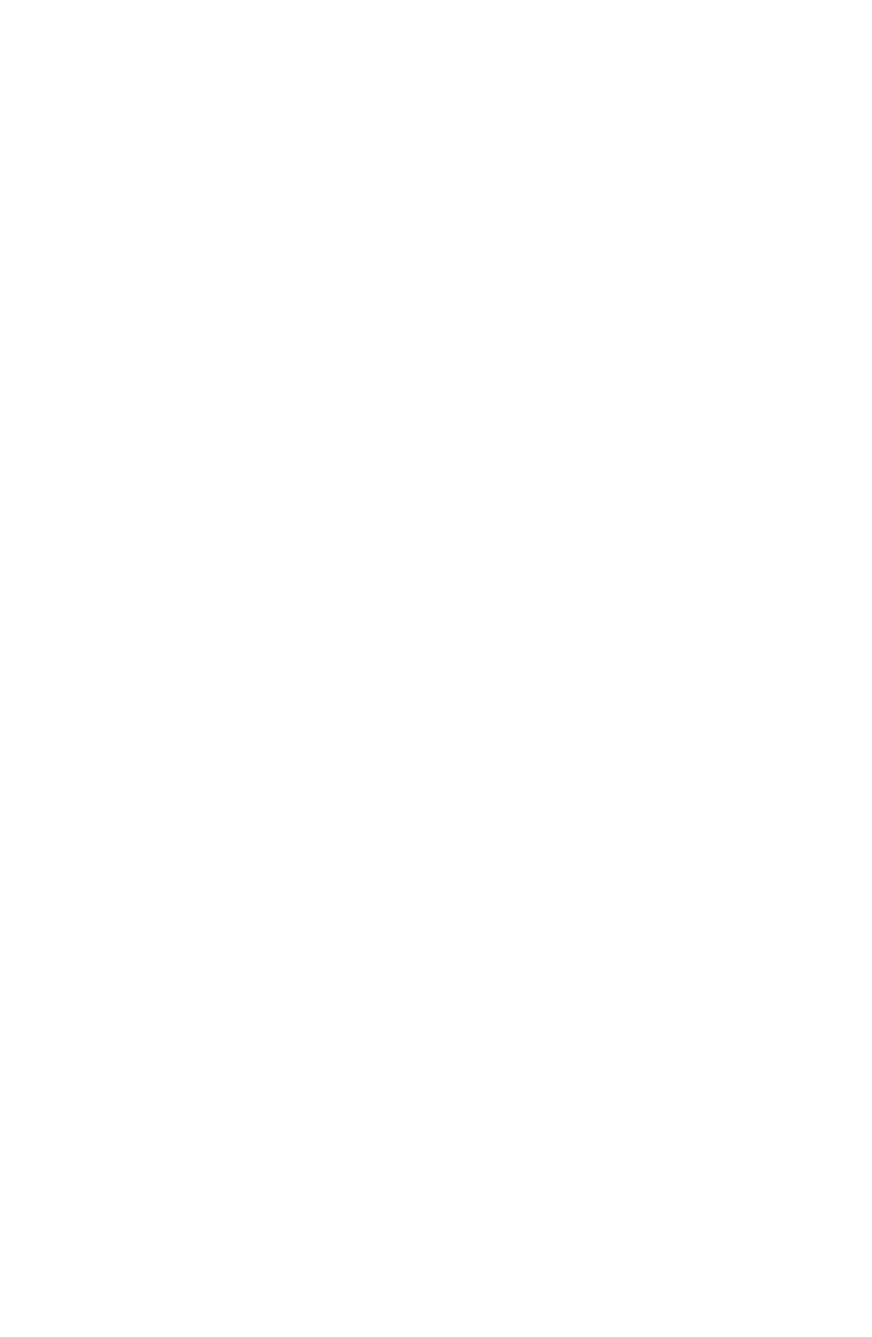
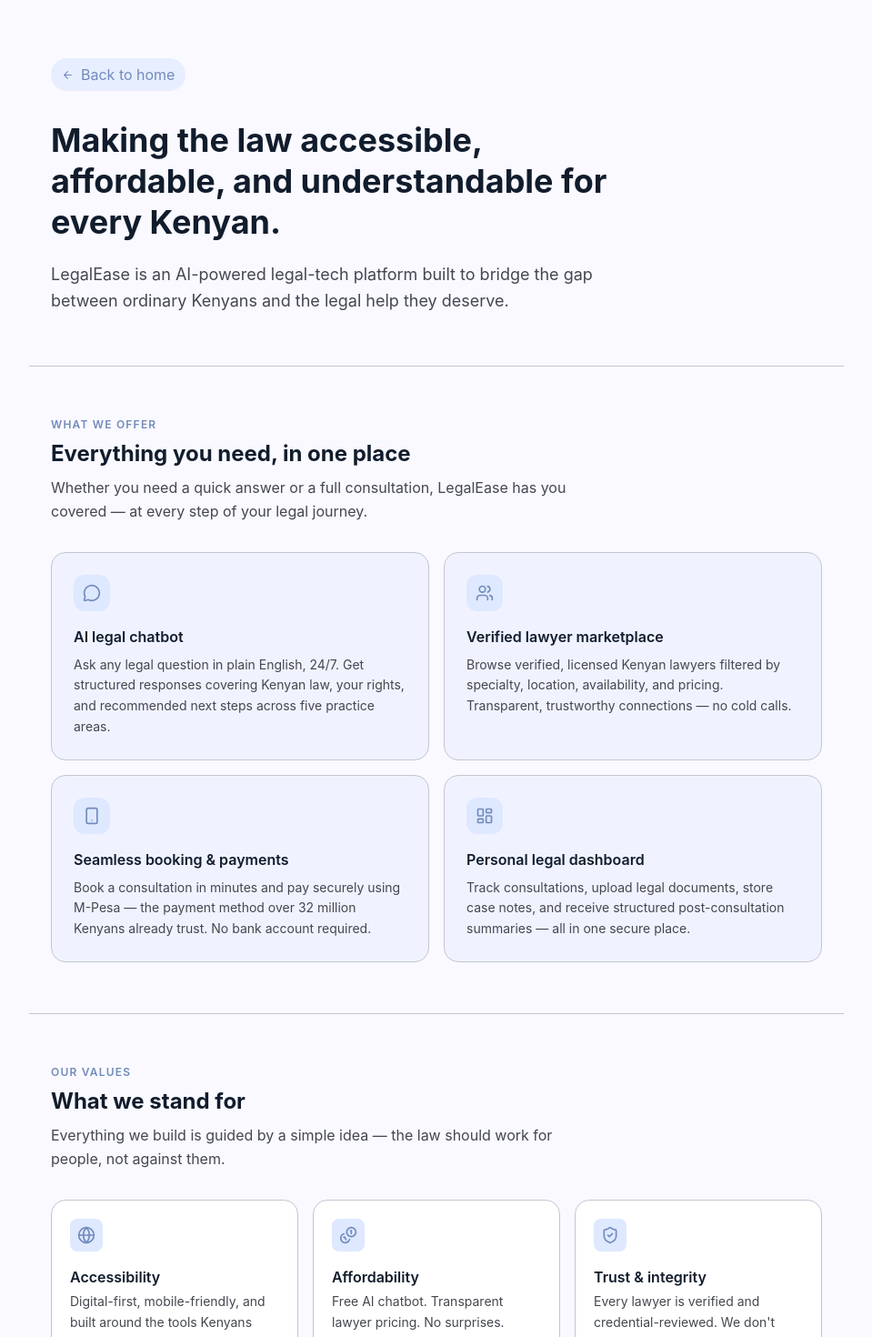
Before and after one commit to kuria300/frontend_LegalEase, a React (Vite) app: page /about in a window 1280 px wide. Before the commit this address had no page. Shown: the top 1470 px of the page at 91% size, without its empty margins (160-1119 px from the left). Before the commit the page ends 800 px from the top, so only its background shows below. Built offline with nearby package versions, Linux system fonts and the light colour scheme.

Commit message:
added about page

```diff
--- a/src/App.jsx
+++ b/src/App.jsx
@@ -20,6 +20,7 @@
 import ProtectedRoute from "./ProtectedRoute"
 import ClientChat from "./pages/chat/ClientChat"
 import ClientConsult from "./pages/client/ClientConsult"
+import AboutPage from "./pages/about/About"
 
 
 function App() {
@@ -33,6 +34,7 @@
         <Route path='/application-pending' element={<ApplicationPending />}/>
         <Route path="/email-otp" element={<Emailotp />} />
         <Route path='/apply' element={<LawyerApplication />}/>
+        <Route path='/about' element={<AboutPage />}/>
 
 
         <Route element={<ProtectedRoute allRoles={['CLIENT']} />}>
--- /dev/null
+++ b/src/pages/about/About.jsx
@@ -0,0 +1,120 @@
+import { Scale, MessageCircle, Users, Smartphone, LayoutDashboard, Globe, Coins, ShieldCheck, Lightbulb, Lock, ArrowLeft } from "lucide-react";
+import Footer from "../../components/layout/Footer";
+import { useNavigate } from "react-router-dom";
+
+const offerings = [
+  {
+    icon: <MessageCircle size={20} />,
+    title: "AI legal chatbot",
+    desc: "Ask any legal question in plain English, 24/7. Get structured responses covering Kenyan law, your rights, and recommended next steps across five practice areas.",
+  },
+  {
+    icon: <Users size={20} />,
+    title: "Verified lawyer marketplace",
+    desc: "Browse verified, licensed Kenyan lawyers filtered by specialty, location, availability, and pricing. Transparent, trustworthy connections — no cold calls.",
+  },
+  {
+    icon: <Smartphone size={20} />,
+    title: "Seamless booking & payments",
+    desc: "Book a consultation in minutes and pay securely using M-Pesa — the payment method over 32 million Kenyans already trust. No bank account required.",
+  },
+  {
+    icon: <LayoutDashboard size={20} />,
+    title: "Personal legal dashboard",
+    desc: "Track consultations, upload legal documents, store case notes, and receive structured post-consultation summaries — all in one secure place.",
+  },
+];
+
+const values = [
+  { icon: <Globe size={20} />, title: "Accessibility", desc: "Digital-first, mobile-friendly, and built around the tools Kenyans already use." },
+  { icon: <Coins size={20} />, title: "Affordability", desc: "Free AI chatbot. Transparent lawyer pricing. No surprises." },
+  { icon: <ShieldCheck size={20} />, title: "Trust & integrity", desc: "Every lawyer is verified and credential-reviewed. We don't guess — we verify." },
+  { icon: <Lightbulb size={20} />, title: "Empowerment", desc: "We make sure you understand your rights first. An informed citizen is an empowered citizen." },
+  { icon: <Lock size={20} />, title: "Privacy & security", desc: "Compliant with Kenya's Data Protection Act (2019). Your legal matters stay private." },
+];
+
+export default function AboutPage() {
+  const navigate= useNavigate()
+  return (
+    <div className="min-h-screen bg-surface text-on-surface">
+
+      {/* Hero */}
+      <section className="max-w-4xl mx-auto px-6 pt-16 pb-14 border-b border-outline-variant">
+        <button
+          onClick={() => navigate('/')}
+          className="inline-flex items-center gap-2 bg-surface-container text-on-primary-container font-[20px] px-3 py-1.5 rounded-full mb-8 hover:bg-surface-container-high transition-colors cursor-pointer"
+        >
+          <ArrowLeft size={13} />
+          Back to home
+        </button>
+
+        <h1 className="text-4xl font-bold text-on-surface leading-tight max-w-2xl mb-5">
+          Making the law accessible, affordable, and understandable for every Kenyan.
+        </h1>
+
+        <p className="text-lg text-on-surface-variant max-w-2xl leading-relaxed">
+          LegalEase is an AI-powered legal-tech platform built to bridge the gap between ordinary Kenyans and the legal help they deserve.
+        </p>
+      </section>
+
+      {/* What we offer */}
+      <section className="max-w-4xl mx-auto px-6 py-14 border-b border-outline-variant">
+        <p className="text-xs font-semibold uppercase tracking-widest text-on-primary-container mb-2">
+          What we offer
+        </p>
+        <h2 className="text-2xl font-bold text-on-surface mb-2">
+          Everything you need, in one place
+        </h2>
+        <p className="text-on-surface-variant mb-8 max-w-xl leading-relaxed">
+          Whether you need a quick answer or a full consultation, LegalEase has you covered — at every step of your legal journey.
+        </p>
+
+        <div className="grid grid-cols-1 sm:grid-cols-2 gap-4">
+          {offerings.map((o) => (
+            <div
+              key={o.title}
+              className="bg-surface-container-low border border-outline-variant rounded-2xl p-6 hover:bg-surface-container transition-colors duration-200"
+            >
+              <div className="w-10 h-10 bg-surface-container-high text-on-primary-container rounded-xl flex items-center justify-center mb-4">
+                {o.icon}
+              </div>
+              <h3 className="font-semibold text-on-surface mb-2">{o.title}</h3>
+              <p className="text-sm text-on-surface-variant leading-relaxed">{o.desc}</p>
+            </div>
+          ))}
+        </div>
+      </section>
+
+      {/* Values */}
+      <section className="max-w-4xl mx-auto px-6 py-14">
+        <p className="text-xs font-semibold uppercase tracking-widest text-on-primary-container mb-2">
+          Our values
+        </p>
+        <h2 className="text-2xl font-bold text-on-surface mb-2">
+          What we stand for
+        </h2>
+        <p className="text-on-surface-variant mb-8 max-w-xl leading-relaxed">
+          Everything we build is guided by a simple idea — the law should work for people, not against them.
+        </p>
+
+        <div className="grid grid-cols-1 sm:grid-cols-2 lg:grid-cols-3 gap-4">
+          {values.map((v) => (
+            <div
+              key={v.title}
+              className="bg-surface-container-lowest border border-outline-variant rounded-2xl p-5 hover:bg-surface-container-low transition-colors duration-200"
+            >
+              <div className="w-9 h-9 bg-surface-container-high text-on-primary-container rounded-lg flex items-center justify-center mb-4">
+                {v.icon}
+              </div>
+              <h3 className="font-semibold text-on-surface mb-1">{v.title}</h3>
+              <p className="text-sm text-on-surface-variant leading-relaxed">{v.desc}</p>
+            </div>
+          ))}
+        </div>
+      </section>
+
+      {/* Footer CTA */}
+     <Footer />
+    </div>
+  );
+}
--- a/src/pages/client/ClientConsult.jsx
+++ b/src/pages/client/ClientConsult.jsx
@@ -168,6 +168,9 @@
   const [error, setError] = useState(null);
   const [reschedulingId, setReschedulingId] = useState(null);
 
+    const [page]  = useState(1);
+    const [limit] = useState(20);
+
   const { url } = baseUrl();
 
   useEffect(() => {
@@ -176,6 +179,7 @@
         setLoading(true);
         const response = await axios.get(`${url}/api/bookings/user`, {
           headers: { Authorization: `Bearer ${localStorage.getItem("token")}` },
+          params: { page, limit },
         });
         setAppointments(response.data.data || []);
         setError(null);
--- a/src/pages/client/ClientDashboard.jsx
+++ b/src/pages/client/ClientDashboard.jsx
@@ -67,7 +67,7 @@
   const [reschedulingId, setReschedulingId]               = useState(null);
 
   const [page]  = useState(1);
-  const [limit] = useState(10);
+  const [limit] = useState(20);
 
   const [sessionUser, setSessionUser] = useState(null);
 
```
Also changed, not shown: 5 other files (tests, documents, lock files or other folders).
